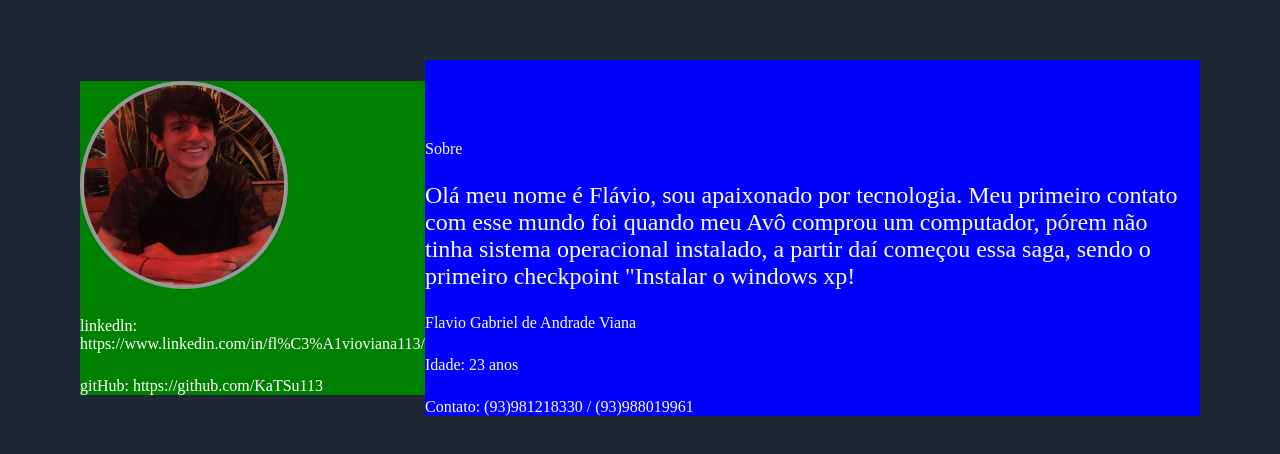
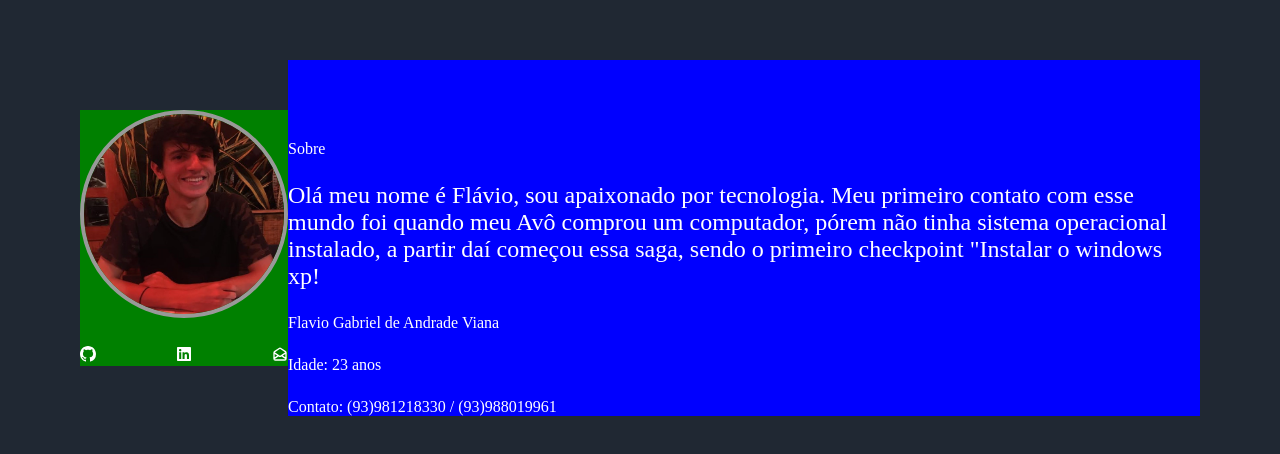
Before and after one commit to FLaVio-G/portifolio, a React (Create React App) app: page / in a window 1280 px wide. Shown: the part 974-1428 px from the top of the page. Built offline with nearby package versions, Linux system fonts and the light colour scheme.

Commit message:
Alterações no about

```diff
--- a/package.json
+++ b/package.json
@@ -5,6 +5,7 @@
   "dependencies": {
     "react": "^17.0.2",
     "react-dom": "^17.0.2",
+    "react-icons": "^4.3.1",
     "react-router-dom": "^6.2.2",
     "react-scripts": "5.0.0",
     "styled-components": "^5.3.3",
--- a/src/components/About/index.tsx
+++ b/src/components/About/index.tsx
@@ -1,5 +1,12 @@
-import { AreaInfo, Container, ImageArea, ImageF, ImageUser, InfoDetail, MoreInfo, SubDetail, Title, Wrapper } from "./styles";
-import User from '../../assets/flavio.jpg';
+import { AreaInfo, BarDetail, Container, ImageArea, ImageF, ImageUser, InfoDetail, MoreInfo, SubDetail, Title, Wrapper } from "./styles";
+
+import { BsGithub } from 'react-icons/bs';
+import { FaLinkedin } from 'react-icons/fa';
+import { HiOutlineMailOpen } from 'react-icons/hi';
+
+
+
+const User = require("../../assets/flavio.jpg")
 
 function About() {
   return (
@@ -8,11 +15,14 @@ function About() {
 
       <Wrapper>
         <ImageArea>
-   <ImageF>
-            <ImageUser src={User}/>
-            </ImageF>
-            <SubDetail>linkedln: https://www.linkedin.com/in/fl%C3%A1vioviana113/ </SubDetail>
-          <SubDetail>gitHub: https://github.com/KaTSu113</SubDetail>
+          <ImageF>
+            <ImageUser src={User} />
+          </ImageF>
+          <BarDetail>
+          <SubDetail> <BsGithub /> </SubDetail>
+          <SubDetail> <FaLinkedin /> </SubDetail>
+          <SubDetail> < HiOutlineMailOpen /> </SubDetail>
+          </BarDetail>
         </ImageArea>
       </Wrapper>
 
@@ -21,9 +31,9 @@ function About() {
           Sobre
         </Title>
         <MoreInfo>
-        Olá meu nome é Flávio, sou apaixonado por tecnologia. Meu primeiro contato com esse mundo foi quando
-        meu Avô comprou um computador, pórem não tinha sistema operacional instalado, a partir daí começou essa saga, sendo o primeiro
-       checkpoint "Instalar o windows xp!
+          Olá meu nome é Flávio, sou apaixonado por tecnologia. Meu primeiro contato com esse mundo foi quando
+          meu Avô comprou um computador, pórem não tinha sistema operacional instalado, a partir daí começou essa saga, sendo o primeiro
+          checkpoint "Instalar o windows xp!
         </MoreInfo>
         <InfoDetail>
           <SubDetail>Flavio Gabriel de Andrade Viana </SubDetail>
```
Also changed, not shown: 2 other files (tests, documents, lock files or other folders).
